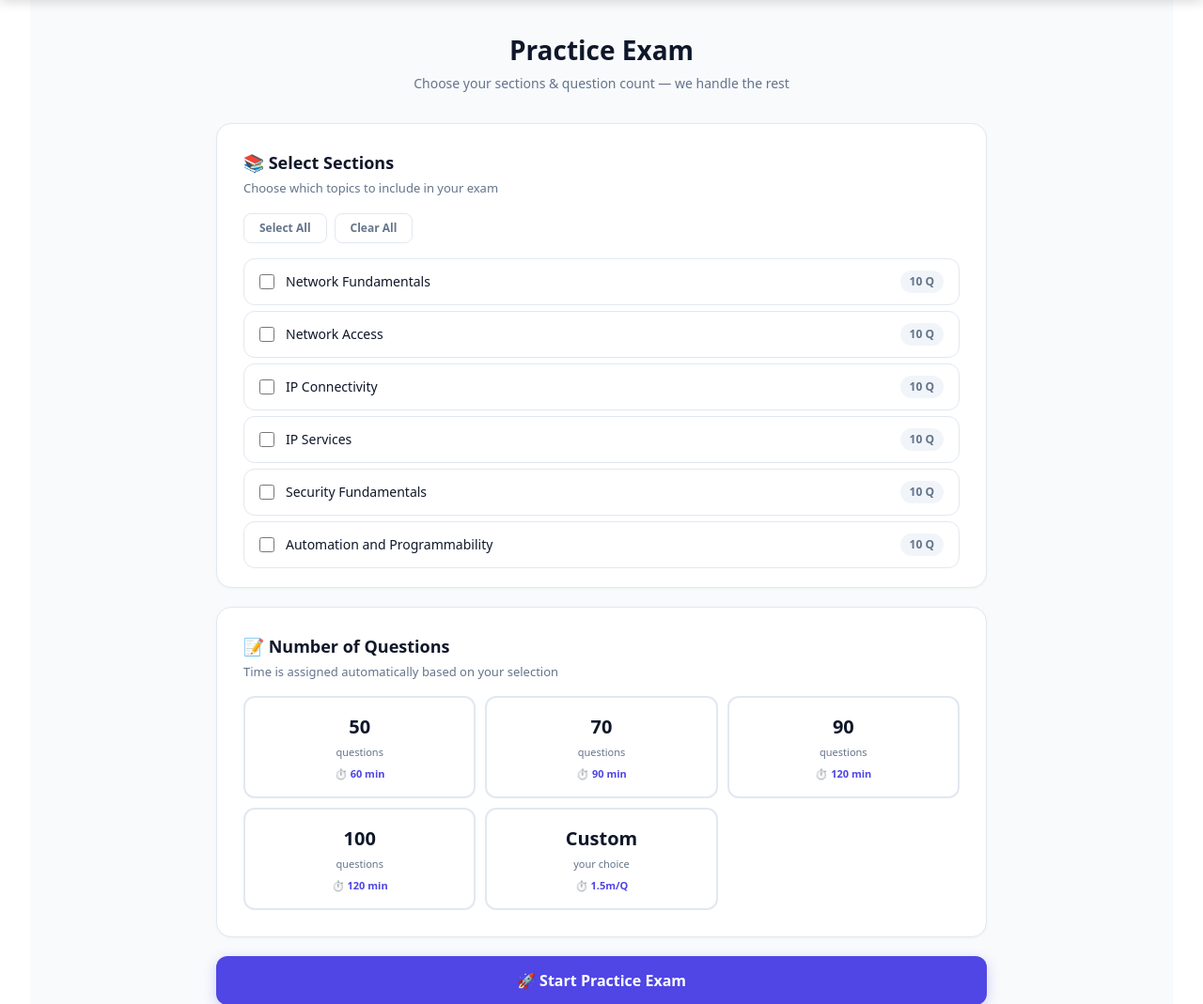
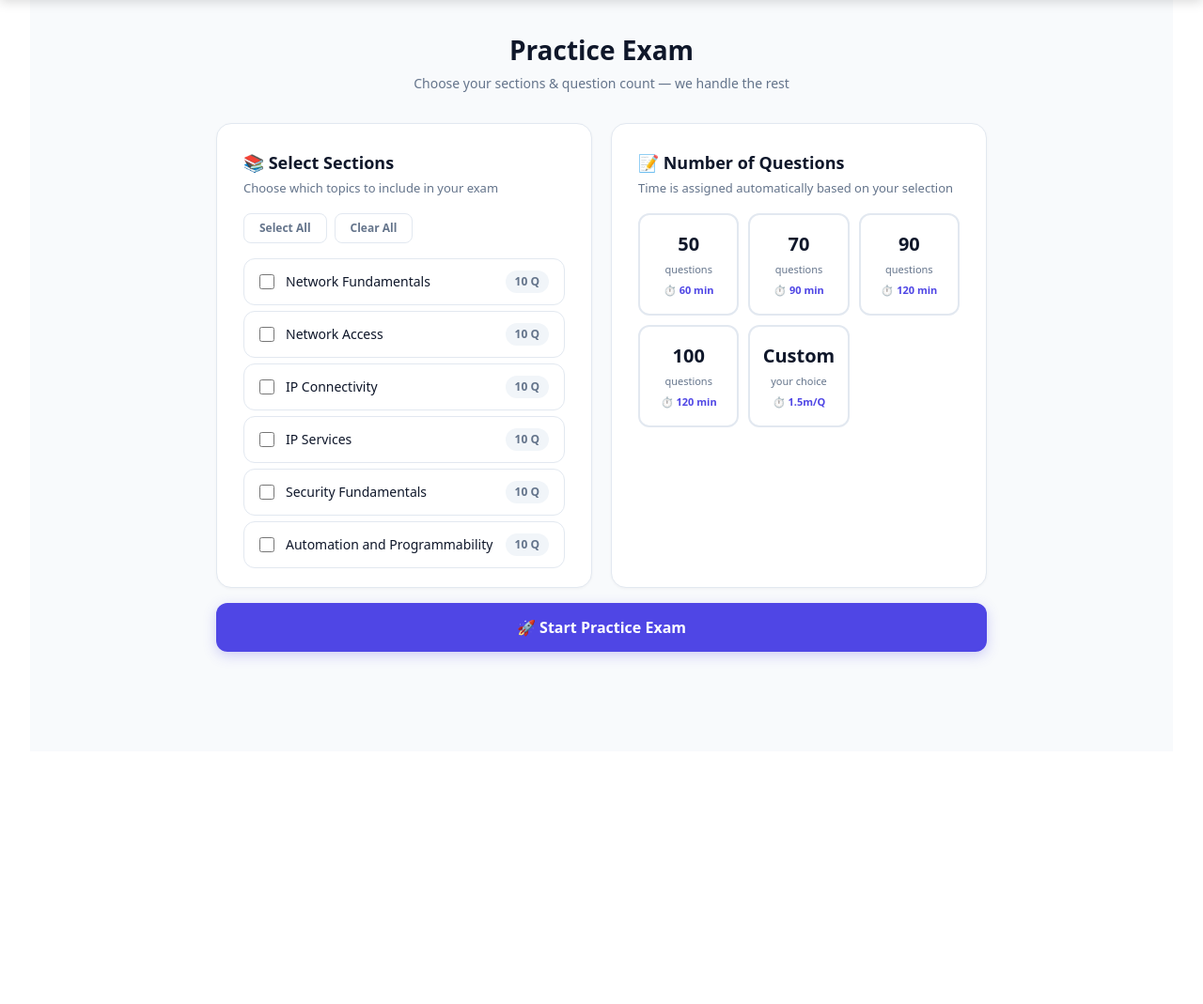
Before and after one commit to alikalary1997/NetMaster, a Django app: page /quiz/practice/ in a window 1280 px wide. Shown: the part 70-1139 px from the top of the page at 94% size. After the commit the page ends 776 px from the top, so only its background shows below. Run offline with Django 5.2, Linux system fonts and the light colour scheme; a user stored in the database is signed in; data comes from the database, SQL or seed files in the repository; style sheets or scripts are compiled from the project's sources.

Commit message:
bashi emt7ani kotay chak krdni desin

```diff
--- a/quiz/static/quiz/css/practice.css
+++ b/quiz/static/quiz/css/practice.css
@@ -89,4 +89,5 @@
 @media (max-width: 640px) {
     .practice-container { padding: 20px 16px; }
     .q-options { grid-template-columns: repeat(2, 1fr); }
+    .practice-grid { grid-template-columns: 1fr !important; }
 }
--- a/quiz/templates/quiz/practice_exam.html
+++ b/quiz/templates/quiz/practice_exam.html
@@ -19,8 +19,11 @@
 <form method="POST" action="{% url 'practice_start' %}" id="practice-form">
     {% csrf_token %}
 
+    {# Section Selection + Question Count side by side #}
+    <div class="practice-grid" style="display:grid;grid-template-columns:1fr 1fr;gap:20px;margin-bottom:16px">
+
     {# Section Selection #}
-    <div class="section-card">
+    <div class="section-card" style="margin-bottom:0">
         <h2>📚 Select Sections</h2>
         <p class="hint">Choose which topics to include in your exam</p>
         <div class="row">
@@ -41,7 +44,7 @@
     </div>
 
     {# Question Count #}
-    <div class="qcard">
+    <div class="qcard" style="margin-bottom:0">
         <h2>📝 Number of Questions</h2>
         <p class="hint">Time is assigned automatically based on your selection</p>
         <div class="q-options">
@@ -78,6 +81,7 @@
             <div class="summary-row"><span class="key">Time Limit</span><span class="val" id="summary-time">-</span></div>
             <div class="summary-row"><span class="key">Order</span><span class="val">🔀 Random</span></div>
         </div>
+    </div>
     </div>
 
     {% if messages %}
```
